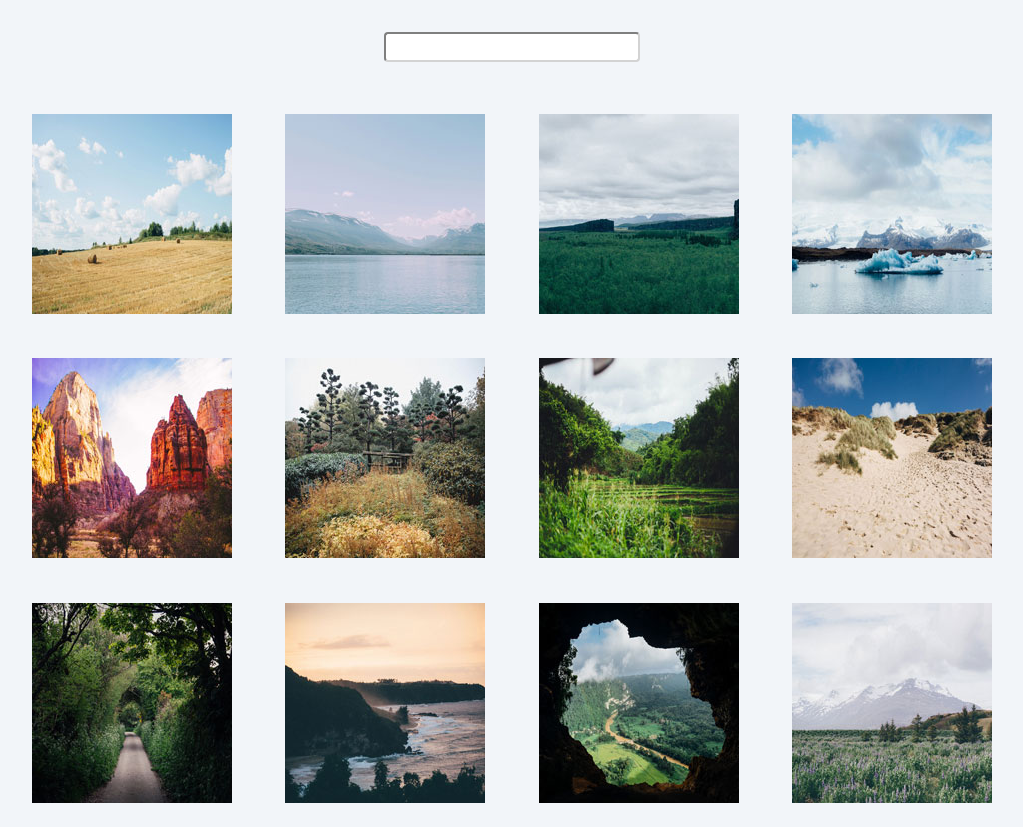
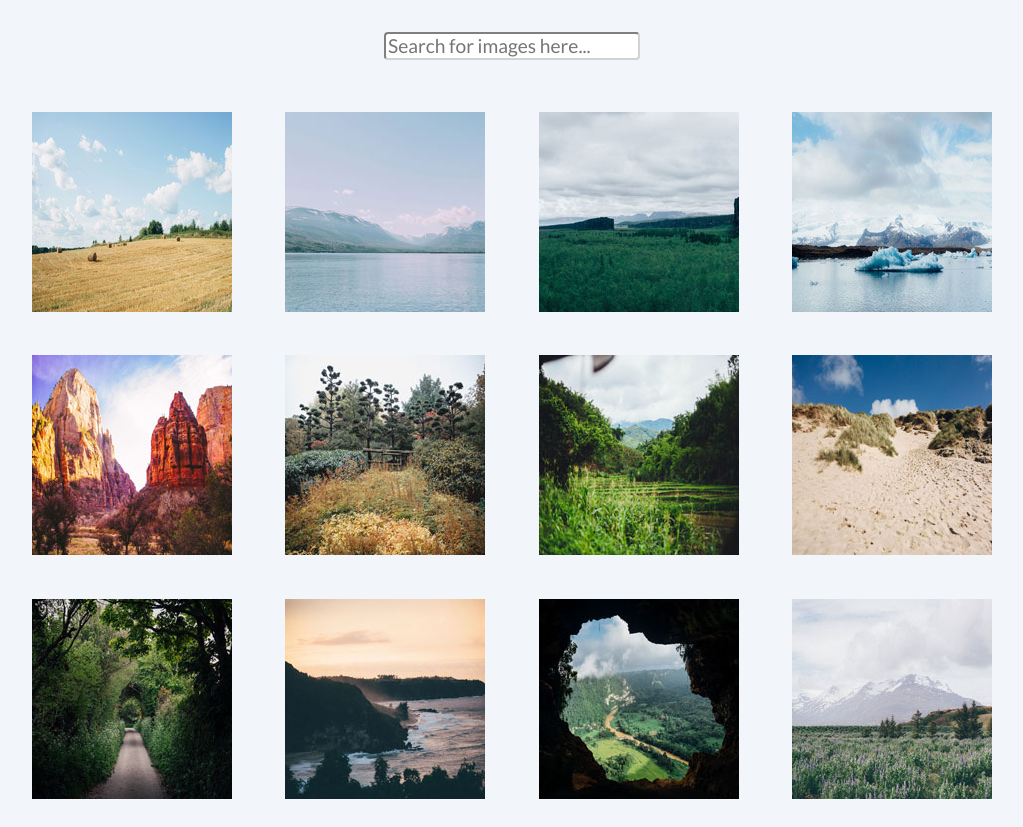
Before and after one commit to rowanjon/techdegree-project-4, a plain HTML site: page index.html in a window 1280 px wide. Shown: the whole page, without its empty margins (128-1151 px from the left). Drawn offline with nearby package versions, Linux system fonts and the light colour scheme.

Commit message:
Some layout fixes... still need to figure out search box functionality

```diff
--- a/css/styles.css
+++ b/css/styles.css
@@ -4,6 +4,7 @@
 
 body {
   background-color: #f2f5f9;
+  font-family: 'Lato', sans-serif;
 }
 
 .search {
@@ -11,7 +12,8 @@ body {
 }
 
 #searchBox {
-  font-size: 1.3rem;
+  font-size: 1.2rem;
+  font-family: 'Lato', sans-serif;
   border-radius: 4px;
   border-color: lightgrey;
 }
@@ -30,7 +32,19 @@ body {
 .abigimage-img {
   max-width: 65%;
   max-height: 70%;
+  margin: 1% auto 1%;
 }
+
+.abigimage-bottom {
+  text-align: center;
+  margin: 0 auto;
+  background: none;
+}
+
+.abigimage-bottomBox {
+  bottom: 11%;
+}
+
 
 @media (min-width: 320px) {
 
@@ -70,6 +84,10 @@ body {
     width: 200px;
   }
 
+  .abigimage-bottom {
+    width: 600px;
+  }
+
 
 
 
--- a/index.html
+++ b/index.html
@@ -5,86 +5,96 @@
     <title>Interactive Photo Gallery</title>
     <link rel="stylesheet" href="css/normalize.css">
     <link rel="stylesheet" href="css/abigimage.jquery.min.css">
+    <link href="https://fonts.googleapis.com/css?family=Lato" rel="stylesheet">
     <link rel="stylesheet" href="css/styles.css">
   </head>
   <body>
     <div class="search">
-      <input type="text" id="searchBox" name="search_box">
+      <input type="text" class="search-box" id="searchBox" name="search_box" placeholder="Search for images here...">
     </div>
 
     <div class="gallery">
 
       <div class="image">
-        <a href="photos/01.jpg" alt="I love hay bales. Took this snap on a drive through the countryside past some straw fields.
+        <a href="photos/01.jpg" alt="Hay Bales">
+          <img src="photos/thumbnails/01.jpg" alt="I love hay bales. Took this snap on a drive through the countryside past some straw fields.
 ">
-          <img src="photos/thumbnails/01.jpg" alt="Hay Bales">
         </a>
       </div>
 
       <div class="image">
-        <a href="photos/02.jpg" alt="The lake was so calm today. We had a great view of the snow on the mountains from here.
+        <a href="photos/02.jpg" alt="Lake">
+        <img src="photos/thumbnails/02.jpg" alt="The lake was so calm today. We had a great view of the snow on the mountains from here.
 ">
-        <img src="photos/thumbnails/02.jpg" alt="Lake">
         </a>
       </div>
 
       <div class="image">
-        <a href="photos/03.jpg">
-          <img src="photos/thumbnails/03.jpg" alt="Canyon">
+        <a href="photos/03.jpg" alt="Canyon">
+          <img src="photos/thumbnails/03.jpg" alt="I hiked to the top of the mountain and got this picture of the canyon and trees below.
+">
         </a>
       </div>
 
       <div class="image">
-        <a href="photos/04.jpg">
-        <img src="photos/thumbnails/04.jpg" alt="Iceberg">
+        <a href="photos/04.jpg" alt="Iceberg">
+        <img src="photos/thumbnails/04.jpg" alt="It was amazing to see an iceberg up close, it was so cold but didn’t snow today.
+">
         </a>
       </div>
 
       <div class="image">
-        <a href="photos/05.jpg">
-          <img src="photos/thumbnails/05.jpg" alt="Desert">
+        <a href="photos/05.jpg" alt="Desert">
+          <img src="photos/thumbnails/05.jpg" alt="The red cliffs were beautiful. It was really hot in the desert but we did a lot of walking through the canyons.
+">
         </a>
       </div>
 
       <div class="image">
-        <a href=href="photos/06.jpg">
-          <img src="photos/thumbnails/06.jpg" alt="Fall">
+        <a href=href="photos/06.jpg" alt="Fall">
+          <img src="photos/thumbnails/06.jpg" alt="Fall is coming, I love when the leaves on the trees start to change color.
+">
         </a>
       </div>
 
       <div class="image">
-        <a href="photos/07.jpg">
-          <img src="photos/thumbnails/07.jpg" alt="Plantation">
+        <a href="photos/07.jpg" alt="Plantation">
+          <img src="photos/thumbnails/07.jpg" alt="I drove past this plantation yesterday, everything is so green!
+">
         </a>
       </div>
 
       <div class="image">
-        <a href="photos/08.jpg">
-          <img src="photos/thumbnails/08.jpg" alt="Dunes">
+        <a href="photos/08.jpg" alt="Dunes">
+          <img src="photos/thumbnails/08.jpg" alt="My summer vacation to the Oregon Coast. I love the sandy dunes!
+">
         </a>
       </div>
 
       <div class="image">
-        <a href="photos/09.jpg">
-          <img src="photos/thumbnails/09.jpg" alt="Countryside Lane">
+        <a href="photos/09.jpg" alt="Countryside Lane">
+          <img src="photos/thumbnails/09.jpg" alt="We enjoyed a quiet stroll down this countryside lane.
+">
         </a>
       </div>
 
       <div class="image">
-        <a href="photos/10.jpg">
-          <img src="photos/thumbnails/10.jpg" alt="Sunset">
+        <a href="photos/10.jpg" alt="Sunset">
+          <img src="photos/thumbnails/10.jpg" alt="Sunset at the coast! The sky turned a lovely shade of orange.
+">
         </a>
       </div>
 
       <div class="image">
-        <a href="photos/11.jpg">
-          <img src="photos/thumbnails/11.jpg" alt="Cave">
+        <a href="photos/11.jpg" alt="Cave">
+          <img src="photos/thumbnails/11.jpg" alt="I did a tour of a cave today and the view of the landscape below was breathtaking.
+">
         </a>
       </div>
 
       <div class="image">
-        <a href="photos/12.jpg">
-          <img src="photos/thumbnails/12.jpg" alt="Bluebells">
+        <a href="photos/12.jpg" alt="Bluebells">
+          <img src="photos/thumbnails/12.jpg" alt="I walked through this meadow of bluebells and got a good view of the snow on the mountain before the fog came in.">
         </a>
       </div>
 
@@ -94,5 +104,7 @@
   <script src="js/main.js"></script>
   </body>
 
-   <!-- jquery plugin via https://github.com/makryl/ABigImage  -->
+   <!-- jquery plugins via
+   https://github.com/makryl/ABigImage
+   -->
 </html>
--- a/js/main.js
+++ b/js/main.js
@@ -1,3 +1,4 @@
+
 // calling the "abigimage" lightbox plugin
 $('a[href$=".jpg"]').abigimage({
   onopen: function (target) {
@@ -6,5 +7,5 @@ $('a[href$=".jpg"]').abigimage({
           ($('span', target).html() || '')
       );
   },
-  zoomMax: 2
+  zoomMax: 1.25
 });
```
